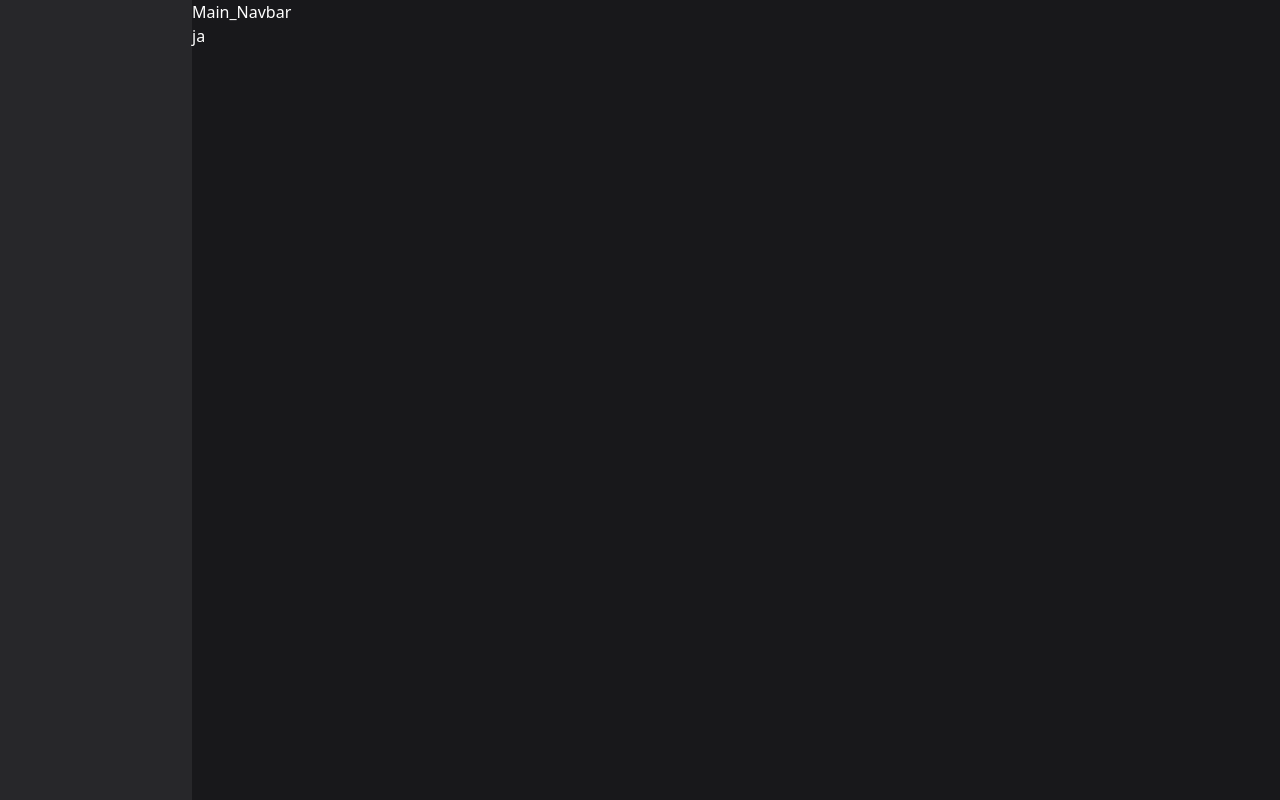
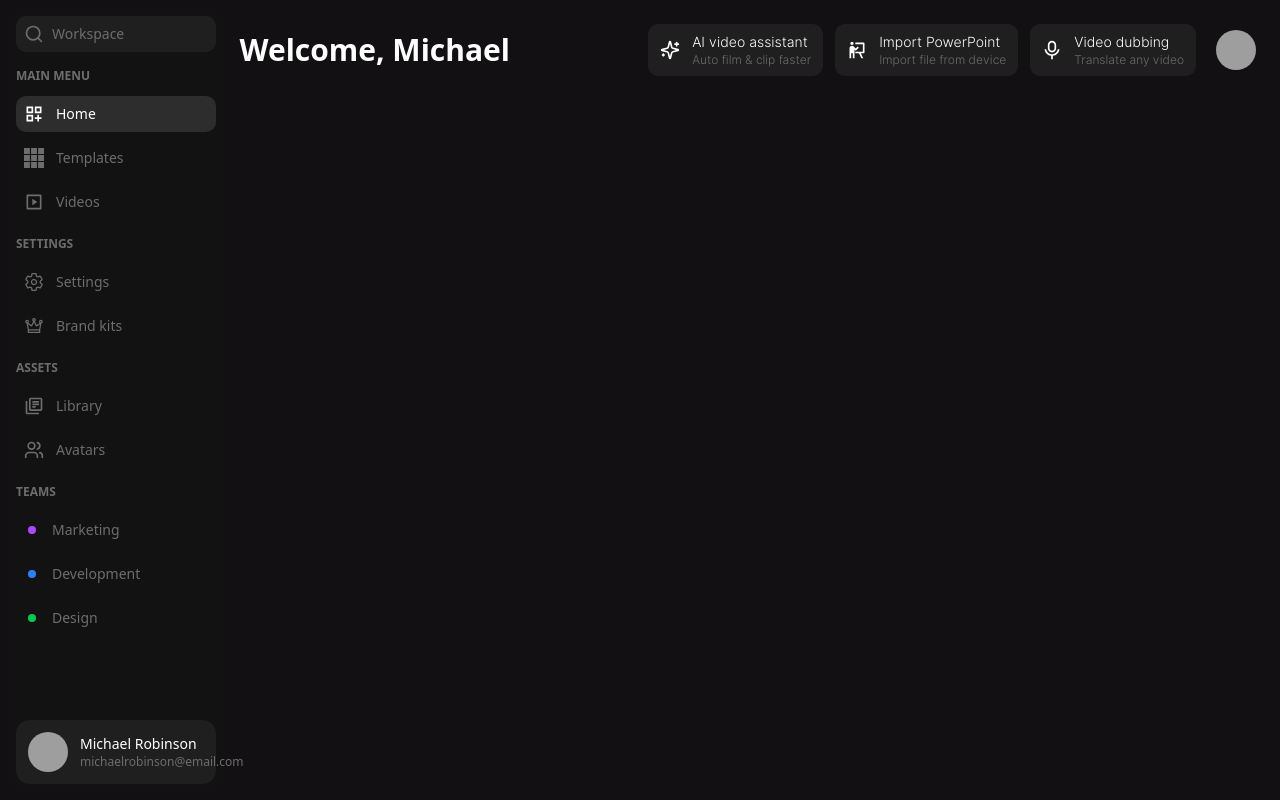
Before and after one commit to SaqibFarhanProgrammer/Doable-Task-Manager, a React (Vite) app: page /work in a window 1280 px wide. Built offline with nearby package versions, Linux system fonts and the light colour scheme; grey boxes are pictures that could not be loaded.

Commit message:
add files

```diff
--- a/package.json
+++ b/package.json
@@ -21,6 +21,7 @@
     "ogl": "^1.0.11",
     "react": "^19.1.1",
     "react-dom": "^19.1.1",
+    "react-icons": "^5.5.0",
     "react-router-dom": "^7.9.4",
     "tailwind-merge": "^3.3.1",
     "tailwindcss": "^4.1.14",
--- a/src/Web-App/Sidebar/Sidebar.tsx
+++ b/src/Web-App/Sidebar/Sidebar.tsx
@@ -1,9 +1,101 @@
+import React from 'react';
+import { LuSearch } from "react-icons/lu";
+import { MdOutlineDashboardCustomize } from "react-icons/md";
+import { TfiLayoutGrid3Alt } from "react-icons/tfi";
+import { RiVideoLine } from "react-icons/ri";
+import { IoSettingsOutline } from "react-icons/io5";
+import { LiaCrownSolid } from "react-icons/lia";
+import { MdOutlineLibraryBooks } from "react-icons/md";
+import { LuUsers } from "react-icons/lu";
+import { GoDotFill } from "react-icons/go";
+
 
 function Sidebar() {
   return (
-    <div className="bg-zinc-800 w-[15vw] h-[100%]">
+    <div className="w-[17vw] h-[98vh] p-2 bg-[#121212] rounded-2xl flex flex-col justify-between">
+      {/* Top Section */}
+      <div className="top flex flex-col gap-4">
+        {/* Workspace Search */}
+        <div className="flex items-center bg-[#1F1F1F] rounded-lg p-2 gap-2 text-[#6D6D6D]">
+          <LuSearch className="text-xl" />
+          <span className="text-sm">Workspace</span>
+        </div>
+
+        {/* Main Menu */}
+        <div className="flex flex-col gap-2 text-[#6D6D6D]">
+          <h3 className="text-xs font-semibold uppercase mb-1">Main Menu</h3>
+          <div className="flex items-center gap-3 p-2 rounded-lg transition-all duration-200 cursor-pointer bg-[#2D2D2D] text-white">
+            <MdOutlineDashboardCustomize className="text-xl" />
+            <span className="text-sm">Home</span>
+          </div>
+          <div className="flex items-center gap-3 p-2 rounded-lg hover:bg-[#2D2D2D] transition-all duration-200 cursor-pointer">
+            <TfiLayoutGrid3Alt className="text-xl" />
+            <span className="text-sm">Templates</span>
+          </div>
+          <div className="flex items-center gap-3 p-2 rounded-lg hover:bg-[#2D2D2D] transition-all duration-200 cursor-pointer">
+            <RiVideoLine className="text-xl" />
+            <span className="text-sm">Videos</span>
+          </div>
+        </div>
+
+        {/* Settings */}
+        <div className="flex flex-col gap-2 text-[#6D6D6D]">
+          <h3 className="text-xs font-semibold uppercase mb-1">Settings</h3>
+          <div className="flex items-center gap-3 p-2 rounded-lg hover:bg-[#2D2D2D] transition-all duration-200 cursor-pointer">
+            <IoSettingsOutline className="text-xl" />
+            <span className="text-sm">Settings</span>
+          </div>
+          <div className="flex items-center gap-3 p-2 rounded-lg hover:bg-[#2D2D2D] transition-all duration-200 cursor-pointer">
+            <LiaCrownSolid className="text-xl" />
+            <span className="text-sm">Brand kits</span>
+          </div>
+        </div>
+
+        {/* Assets */}
+        <div className="flex flex-col gap-2 text-[#6D6D6D]">
+          <h3 className="text-xs font-semibold uppercase mb-1">Assets</h3>
+          <div className="flex items-center gap-3 p-2 rounded-lg hover:bg-[#2D2D2D] transition-all duration-200 cursor-pointer">
+            <MdOutlineLibraryBooks className="text-xl" />
+            <span className="text-sm">Library</span>
+          </div>
+          <div className="flex items-center gap-3 p-2 rounded-lg hover:bg-[#2D2D2D] transition-all duration-200 cursor-pointer">
+            <LuUsers className="text-xl" />
+            <span className="text-sm">Avatars</span>
+          </div>
+        </div>
+
+        {/* Teams */}
+        <div className="flex flex-col gap-2 text-[#6D6D6D]">
+          <h3 className="text-xs font-semibold uppercase mb-1">Teams</h3>
+          <div className="flex items-center gap-3 p-2 rounded-lg hover:bg-[#2D2D2D] transition-all duration-200 cursor-pointer">
+            <GoDotFill className="text-base text-purple-500" />
+            <span className="text-sm">Marketing</span>
+          </div>
+          <div className="flex items-center gap-3 p-2 rounded-lg hover:bg-[#2D2D2D] transition-all duration-200 cursor-pointer">
+            <GoDotFill className="text-base text-blue-500" />
+            <span className="text-sm">Development</span>
+          </div>
+          <div className="flex items-center gap-3 p-2 rounded-lg hover:bg-[#2D2D2D] transition-all duration-200 cursor-pointer">
+            <GoDotFill className="text-base text-green-500" />
+            <span className="text-sm">Design</span>
+          </div>
+        </div>
       </div>
-  )
+
+      {/* Bottom User Profile */}
+      <div className="bottom flex items-center gap-3 p-3 bg-[#1F1F1F] rounded-xl mt-4">
+        <img
+          className="h-10 w-10 rounded-full object-cover"
+          src="https://images.unsplash.com/photo-1535713875002-d1d0cf377dd9?q=80&w=2080&auto=format&fit=crop&ixlib=rb-4.0.3&ixid=M3wxMjA3fDB8MHxwaG90by1wYWdlfHx8fGVufDB8fHx8fA%3D%3D" // Placeholder image for Michael Robinson
+          alt="Michael Robinson"
+        />
+        <div className="flex flex-col">
+          <h4 className="text-white text-sm font-medium">Michael Robinson</h4>
+          <span className="text-[#6D6D6D] text-xs">michaelrobinson@email.com</span>
+        </div>
+      </div>
+    </div>
+  );
 }
 
-export default Sidebar
+export default Sidebar;
--- a/src/Web-App/Web_App.tsx
+++ b/src/Web-App/Web_App.tsx
@@ -3,7 +3,7 @@ import Main from './management/Main'
 
 function Web_App() {
   return (
-    <div className='h-screen w-full flex'>
+    <div className='h-screen w-full flex bg-[#131013] p-2'>
         <Sidebar/>
         <Main/>
     </div>
--- a/src/Web-App/main_navbar/Main_Navbar.tsx
+++ b/src/Web-App/main_navbar/Main_Navbar.tsx
@@ -1,9 +1,60 @@
-import React from 'react'
+import React from 'react';
+import { LuSparkles } from "react-icons/lu";
+import { RiPresentationFill } from "react-icons/ri";
+import { RiMicLine } from "react-icons/ri";
 
 function Main_Navbar() {
   return (
-    <div>Main_Navbar</div>
-  )
+    // Main navbar container
+    <div className="w-full p-4 flex justify-between items-center">
+
+      {/* Left Side: Welcome Message */}
+      <div>
+        <h1 className="text-3xl font-bold text-white">Welcome, Michael</h1>
+      </div>
+
+      {/* Right Side: Action Buttons & Profile */}
+      <div className="flex items-center gap-3">
+
+        {/* Action Button 1: AI Assistant */}
+        <div className="flex items-center gap-3 bg-[#1F1F1F] py-2 px-3 rounded-lg cursor-pointer hover:bg-[#2D2D2D] transition-all duration-200">
+          <LuSparkles className="text-white text-xl" />
+          <div>
+            <p className="text-white text-sm font-medium">AI video assistant</p>
+            <p className="text-[#6D6D6D] text-xs">Auto film & clip faster</p>
+          </div>
+        </div>
+
+        {/* Action Button 2: Import PowerPoint */}
+        <div className="flex items-center gap-3 bg-[#1F1F1F] py-2 px-3 rounded-lg cursor-pointer hover:bg-[#2D2D2D] transition-all duration-200">
+          <RiPresentationFill className="text-white text-xl" />
+          <div>
+            <p className="text-white text-sm font-medium">Import PowerPoint</p>
+            <p className="text-[#6D6D6D] text-xs">Import file from device</p>
+          </div>
+        </div>
+
+        {/* Action Button 3: Video Dubbing */}
+        <div className="flex items-center gap-3 bg-[#1F1F1F] py-2 px-3 rounded-lg cursor-pointer hover:bg-[#2D2D2D] transition-all duration-200">
+          <RiMicLine className="text-white text-xl" />
+          <div>
+            <p className="text-white text-sm font-medium">Video dubbing</p>
+            <p className="text-[#6D6D6D] text-xs">Translate any video</p>
+          </div>
+        </div>
+
+        {/* Profile Image */}
+        <div className="ml-2">
+          <img
+            className="h-10 w-10 rounded-full object-cover cursor-pointer"
+            src="https://images.unsplash.com/photo-1535713875002-d1d0cf377dd9?q=80&w=2080&auto=format&fit=crop&ixlib-rb-4.0.3&ixid=M3wxMjA3fDB8MHxwaG90by1wYWdlfHx8fGVufDB8fHx8fA%3D%3D" // Re-using the same placeholder image
+            alt="Profile"
+          />
+        </div>
+
+      </div>
+    </div>
+  );
 }
 
-export default Main_Navbar
+export default Main_Navbar;
--- a/src/Web-App/management/Main.tsx
+++ b/src/Web-App/management/Main.tsx
@@ -2,9 +2,8 @@ import Main_Navbar from "../main_navbar/Main_Navbar"
 
 function Main() {
   return (
-    <div className="bg-zinc-900 w-[85vw] h-[100%]">
+    <div className=" w-[83vw] h-[100%]">
       <Main_Navbar/>
-      ja
     </div>
   )
 }
```
Also changed, not shown: 1 other file (tests, documents, lock files or other folders).
